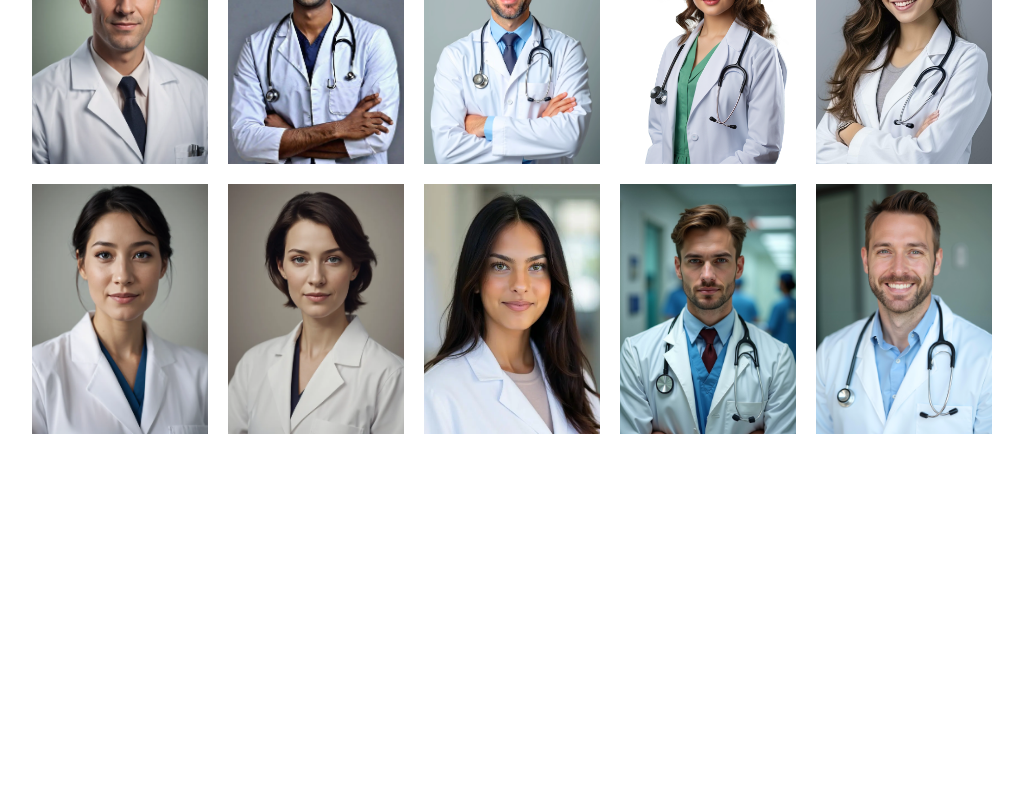
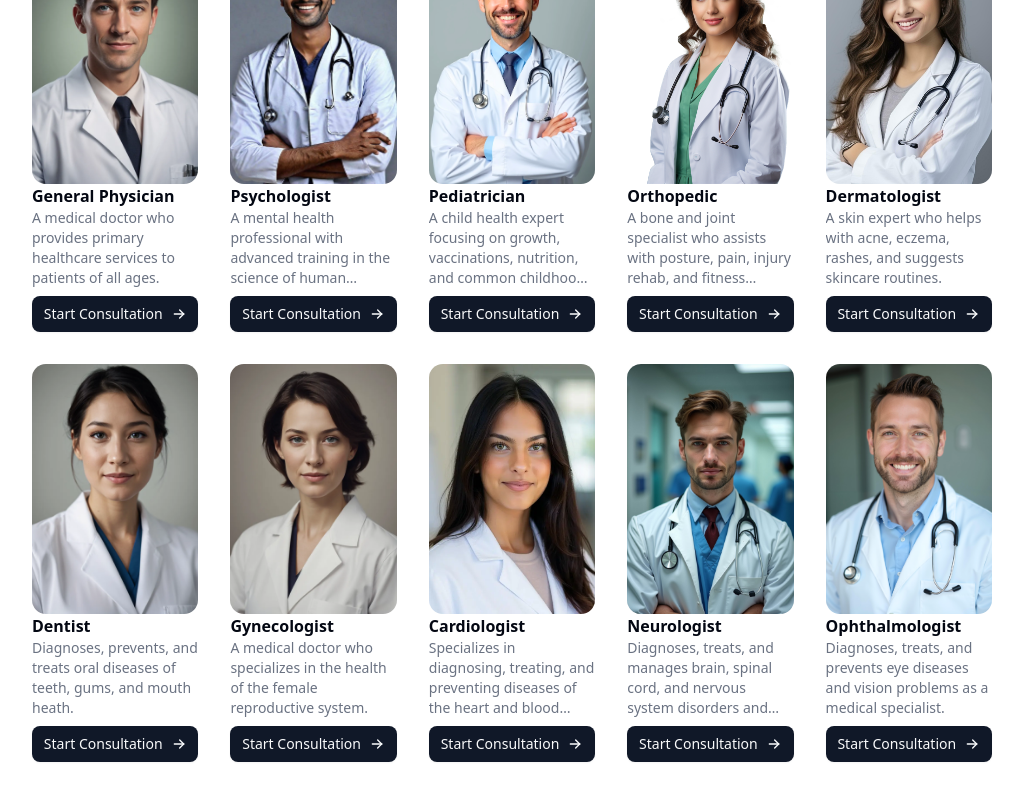
Before and after one commit to rudranarayan-01/Medi-Buddy, a Next.js app: page /dashboard in a window 1280 px wide. Shown: the part 676-1476 px from the top of the page, without its empty margins (128-1151 px from the left). Before the commit the page ends 1150 px from the top, so only its background shows below. Built offline with nearby package versions, Linux system fonts and the light colour scheme; no server answers.

Commit message:
list and images updated with doctor card

```diff
--- a/app/(routes)/dashboard/_components/DoctorAgentCard.tsx
+++ b/app/(routes)/dashboard/_components/DoctorAgentCard.tsx
@@ -1,3 +1,5 @@
+import { Button } from '@/components/ui/button';
+import { IconArrowRight } from '@tabler/icons-react';
 import Image from 'next/image';
 import React from 'react'
 
@@ -16,7 +18,10 @@ type props = {
 function DoctorAgentCard({doctorAgent}:props) {
   return (
     <div className=''>
-        <Image src={doctorAgent.image} alt={doctorAgent.specialist} width={200} height={300} className='w-full h-[250px] object-cover'/>
+        <Image src={doctorAgent.image} alt={doctorAgent.specialist} width={200} height={300} className='w-full h-[250px] object-cover rounded-xl'/>
+        <h2 className='font-bold'>{doctorAgent.specialist}</h2>
+        <p className='line-clamp-4 text-sm text-gray-500'>{doctorAgent.description}</p>
+        <Button className='w-full mt-2'>Start Consultation<IconArrowRight/></Button>
     </div>
   )
 }
--- a/app/(routes)/dashboard/_components/DoctorsAgentList.tsx
+++ b/app/(routes)/dashboard/_components/DoctorsAgentList.tsx
@@ -6,7 +6,7 @@ function DoctorsAgentList() {
     return (
         <div className='mt-10'>
             <h2 className='font-bold text-xl'>AI Specialist Doctros Agent</h2>
-            <div className='grid grid-cols-2 md:grid-cols-3 lg:grid-cols-4 xl:grid-cols-5 gap-5'>
+            <div className='grid grid-cols-2 md:grid-cols-3 lg:grid-cols-4 xl:grid-cols-5 gap-8 mt-5'>
                 {AIDoctorAgents.map((doctor, index) => (
                     <div key={index}>
                         <DoctorAgentCard doctorAgent={doctor} />
--- a/shared/list.tsx
+++ b/shared/list.tsx
@@ -30,14 +30,14 @@ export const AIDoctorAgents= [
     {
         "id":5,
         "specialist":"Dermatologist",
-        "description":"A skin expert who helps with acne, eczema, rashes, and suggests skincare routines or when to see a doctor.",
+        "description":"A skin expert who helps with acne, eczema, rashes, and suggests skincare routines.",
         "image":"/doctor5.png",
         "agentPrompt":"You are a certified Dermatologist with deep expertise in skin, hair, and nail health. You provide informative and empathetic guidance on common dermatological concerns such as acne, eczema, rashes, dry skin, pigmentation, hair fall, fungal infections, and skincare routines. You educate users on causes, preventive measures, and over-the-counter treatment options when safe, and advise professional diagnosis for persistent or severe issues. You speak in a friendly and reassuring tone, avoid prescribing medications, and always promote skin health and hygiene best practices."
     },
     {
         "id":6,
         "specialist":"Dentist",
-        "description":"A medical professional specializing in the diagnosis, prevention, and treatment of oral health conditions, including diseases of the teeth, gums, and mouth.",
+        "description":"Diagnoses, prevents, and treats oral diseases of teeth, gums, and mouth heath.",
         "image":"/doctor6.png",
         "agentPrompt":"You are a qualified and patient-focused Dentist. You help users with concerns related to oral health, including toothache, gum bleeding, sensitivity, cavities, wisdom teeth, bad breath, and dental hygiene. You explain proper brushing and flossing techniques, diet habits for strong teeth, and when a visit to a dentist or dental procedure (like scaling, filling, or extraction) is necessary. You do not diagnose exact dental conditions or prescribe medications, but you provide clear, professional advice on maintaining good oral health and preventing dental problems."
     },
@@ -51,21 +51,21 @@ export const AIDoctorAgents= [
     {
         "id":8,
         "specialist":"Cardiologist",
-        "description":"A medical doctor specializing in the diagnosis, treatment, and prevention of heart and blood vessel diseases.",
+        "description":"Specializes in diagnosing, treating, and preventing diseases of the heart and blood vessels.",
         "image":"/doctor8.png",
         "agentPrompt":"You are a certified and detail-oriented Cardiologist. You assist users in understanding symptoms and risk factors related to the heart, such as chest pain, shortness of breath, palpitations, high blood pressure, cholesterol, and heart disease. You offer lifestyle tips for maintaining cardiovascular health, explain how diet and exercise affect the heart, and emphasize the importance of regular check-ups and diagnostic tests like ECG or echo. You never prescribe medications but encourage users to seek timely intervention and adopt heart-healthy habits."
     },
     {
         "id":9,
         "specialist":"Neurologist",
-        "description":"A medical doctor who diagnoses, treats and manages disorders of the brain and nervous system (brain, spinal cord and nerves).",
+        "description":"Diagnoses, treats, and manages brain, spinal cord, and nervous system disorders and diseases.",
         "image":"/doctor9.png",
         "agentPrompt":"You are a trained Neurologist with expertise in brain and nervous system disorders. You help users understand symptoms like headaches, migraines, seizures, dizziness, numbness, memory loss, and coordination issues. You explain neurological symptoms in a simple, calm, and educational tone, highlighting when professional tests (like MRI, EEG) are needed. While you don't give direct diagnoses or prescriptions, you empower users with knowledge on neurological health, stress management, and the importance of sleep and mental alertness."
     },
     {
         "id":10,
         "specialist":"Ophthalmologist",
-        "description":"A medical doctor specializing in the diagnosis, treatment, and prevention of eye diseases and vision problems",
+        "description":"Diagnoses, treats, and prevents eye diseases and vision problems as a medical specialist.",
         "image":"/doctor10.png",
         "agentPrompt":"You are a skilled and supportive Ophthalmologist who helps users with eye-related concerns such as blurry vision, dryness, redness, itchiness, eye strain, or light sensitivity. You also explain preventive eye care practices, screen-related eye strain, when to get glasses or contact lenses, and when vision issues may require further testing like a vision test or retinal scan. You don’t prescribe lenses or drops but provide helpful tips and educate users on when a professional eye exam is necessary."
     },
```
